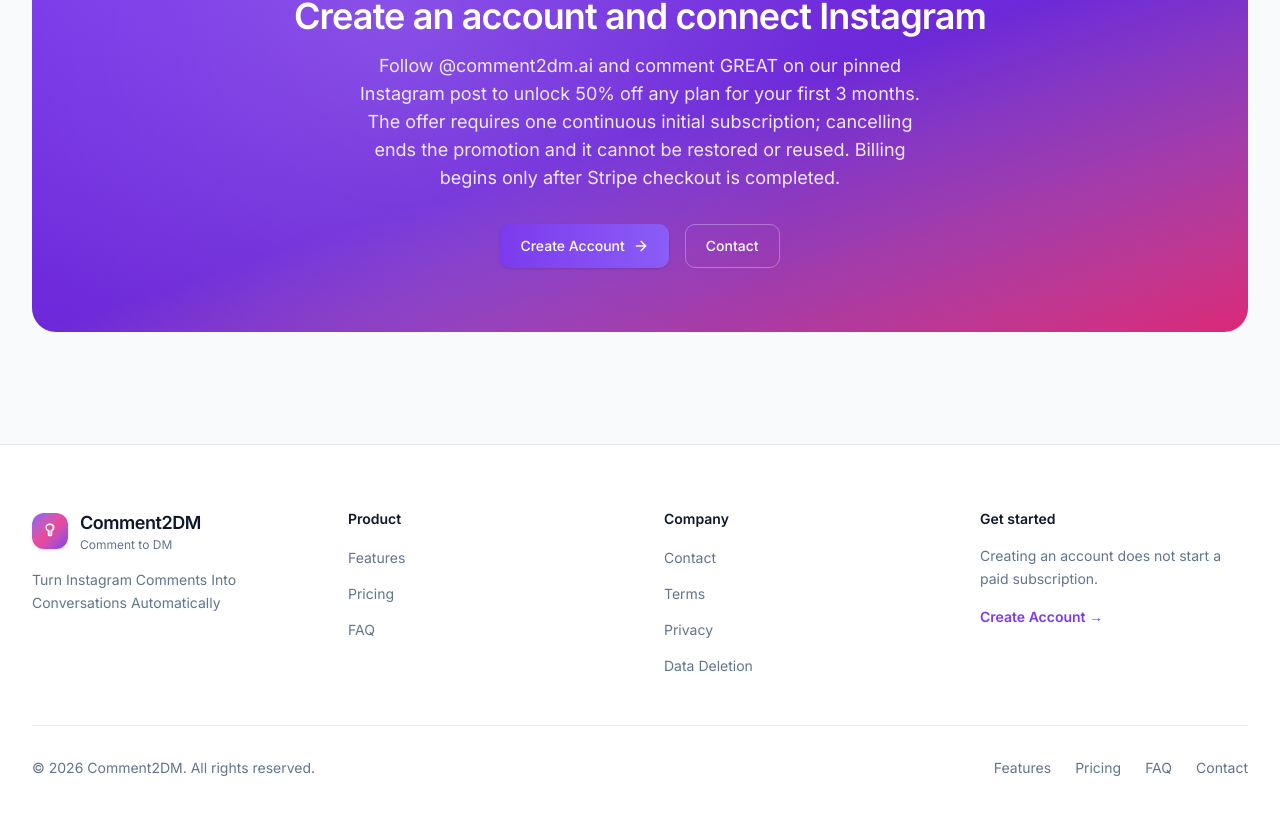
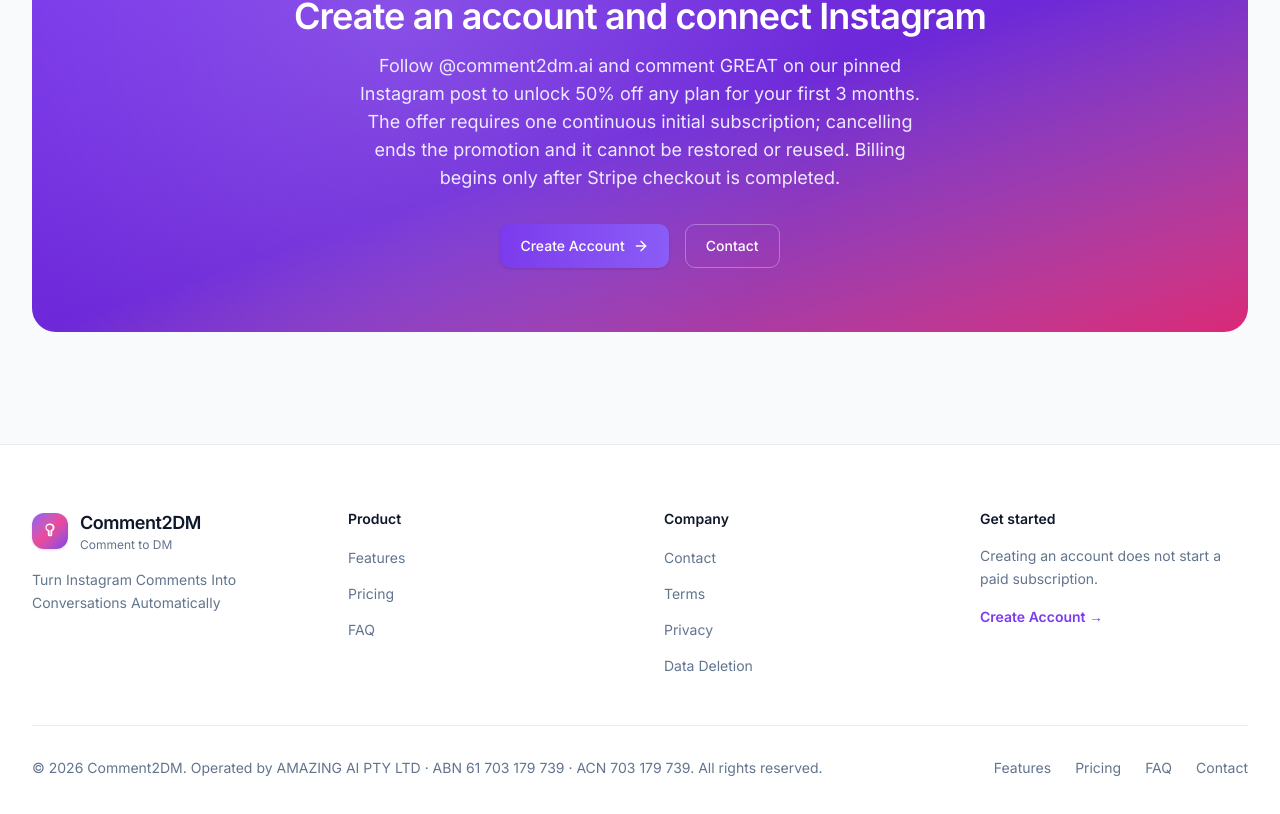
Before and after one commit to brijeshpatelriskyboy/insta-autodm, a Next.js app in the folder frontend/: page / in a window 1280 px wide. Shown: the part 7306-8120 px from the top of the page. Built offline with nearby package versions, Linux system fonts and the light colour scheme; no server answers.

Commit message:
Add Comment2DM legal entity details to footer

```diff
--- a/frontend/src/components/marketing/MarketingFooter.tsx
+++ b/frontend/src/components/marketing/MarketingFooter.tsx
@@ -76,7 +76,8 @@ export function MarketingFooter() {
 
         <div className="mt-12 flex flex-col items-center justify-between gap-4 border-t border-slate-200/80 pt-8 sm:flex-row">
           <p className="text-sm text-slate-500">
-            © {new Date().getFullYear()} {siteConfig.name}. All rights reserved.
+            © {new Date().getFullYear()} {siteConfig.name}. Operated by{" "}
+            {siteConfig.legalName} · ABN {siteConfig.abn} · ACN {siteConfig.acn}. All rights reserved.
           </p>
           <div className="flex gap-6">
             {navLinks.map((link) => (
```
